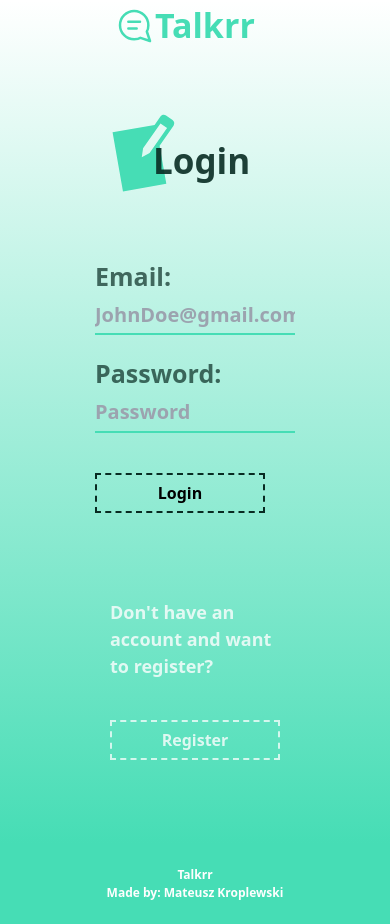
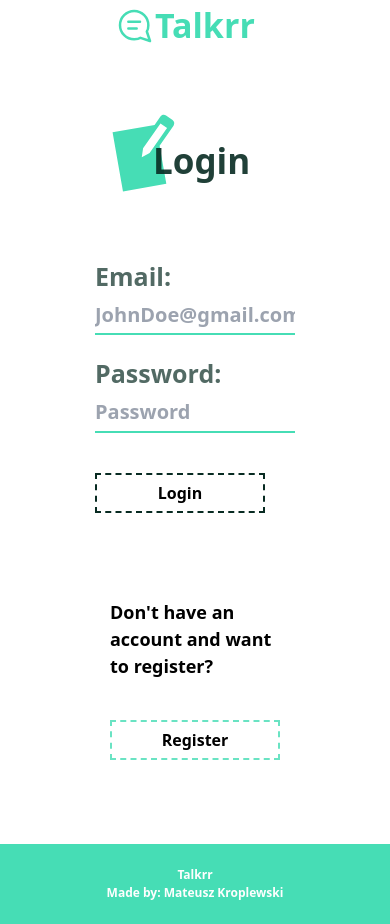
Before and after one commit to Kroplewski-M/Talkrr, a React (Vite) app: page /login in a window 390 px wide. Built offline with nearby package versions, Linux system fonts and the light colour scheme.

Commit message:
login page is now responsive

```diff
--- a/src/components/LoginForm.tsx
+++ b/src/components/LoginForm.tsx
@@ -10,7 +10,7 @@ export const LoginForm = ()=>{
                 <label htmlFor="password" className="block font-semibold text-primaryText/70 text-[25px]">Password:</label>
                 <input type="password" name="password" id="password" placeholder="Password" className="bg-accent/0 font-semibold border-b-accent border-b-2 w-[200px] focus:outline-0 text-[20px] h-[40px]"/>
 
-                <button type="submit" className="block w-[170px] h-[40px] font-semibold border-primaryText border-dashed border-2 relative z-50 mt-10 hover:font-bold hover:text-primaryText/80">Login</button>
+                <button type="submit" className="block w-[170px] h-[40px] font-semibold border-primaryText border-dashed border-2 relative z-50 mt-10 hover:font-bold hover:text-primaryText/80 hover:shadow-xl">Login</button>
             </form>
         </section>
     )
--- a/src/pages/Home.tsx
+++ b/src/pages/Home.tsx
@@ -6,7 +6,7 @@ import { Messaging } from "../components/svg/Messaging"
 export const Home = ()=>{
 
     return(
-        <section className="w-[100vw] min-h-[100vh] bg-background animate-fadeIn">
+        <section className="w-[100vw] min-h-[100vh] bg-background animate-fadeIn pb-16">
             <div className="w-[100vw] mx-auto md:w-[700px] ">
                 <h1 className="font-bold text-[50px] text-accent text-center mt-16
                 md:text-[90px] md:text-left">Talkrr</h1>
@@ -42,19 +42,23 @@ export const Home = ()=>{
             <div className="mt-10 md:mt-16 w-[200px] mx-auto text-primaryText md:w-[500px] md:flex md:space-x-5">
                 <div className="">
                     <p className="text-center md:text-left font-semibold mb-[10px]">Create an account now! and start chatting.</p>
+                    <Link to="/register">
                         <button
                         className="w-[100%] md:w-[250px] h-[100%] md:h-[50px] mt-[10px] bg-secondaryButton border-2 border-dashed hover:border-solid border-primaryButton rounded-sm text-primaryText font-light hover:font-normal"
                         >
                         Register!
                         </button>
+                    </Link>
                 </div>
                 <div className="">
                     <p className="text-center md:text-left font-semibold mt-5 md:mt-0 mb-[10px]">Or log back in to your accountand continue talking!</p>
+                    <Link to="/login">
                         <button
                         className="w-[100%] h-[100%] md:w-[250px] md:h-[50px] mt-[10px] bg-secondaryButton border-2 border-dashed hover:border-solid border-primaryButton rounded-sm text-primaryText font-light hover:font-normal"
                         >
                         Login
                         </button>
+                    </Link>
 
                 </div>
             </div>
--- a/src/pages/Login.tsx
+++ b/src/pages/Login.tsx
@@ -2,10 +2,13 @@ import { LoginForm } from "../components/LoginForm"
 import { Logo } from "../components/svg/Logo"
 import { Link } from "react-router-dom"
 import { LoginIcon } from "../components/svg/LoginIcon"
+import { User } from "../components/svg/User"
 
 export const Login = ()=>{
     return(
-        <section className="min-h-[100vh] w-[100vw] bg-gradient-to-t from-accent pb-10">
+        <section className="min-h-[100vh] w-[100vw] pb-16">
+            <div className="md:flex ">
+                <div className="md:w-[50vw]">
                     <Link to="/">
                         <div className="hover:cursor-pointer flex w-[200px] mx-auto">
                             <div className="flex self-center ml-5">
@@ -14,19 +17,32 @@ export const Login = ()=>{
                             <h1 className="text-accent font-bold text-[34px] flex self-center">Talkrr</h1>
                         </div>
                     </Link>
-            <div className="mt-16 flex -space-x-8 w-[180px] mx-auto">
+                    <div className="mt-16 flex -space-x-8 w-[180px] mx-auto hover:cursor-pointer">
                         <div className="rotate-[-10deg]">
                             <LoginIcon width={80} height={80} fill="#46ddb5" />
                         </div>
                         <p className="font-bold text-center text-primaryText/90 text-[35px] pt-5 z-10">Login</p>
                     </div>
                     <LoginForm />
-            <div className=" mt-16 w-[170px] mx-auto">
-                <p className="text-secondaryText/80 font-semibold text-[18px]">Don't have an account and want to register?</p>
+                    <div className=" mt-16 w-[170px] mx-auto ">
+                        <p className="text-primary/60 font-semibold text-[18px]">Don't have an account and want to register?</p>
                         <div className="w-[170px] h-[40px]">
-                    <button className="block w-[170px] h-[40px] font-semibold border-secondaryButton/80 border-dashed border-2 relative z-50 mt-10 hover:font-bold text-secondaryText/80">Register</button>
+                            <button className="block w-[170px] h-[40px] font-semibold border-accent/80 border-dashed border-2 relative z-50 mt-10 hover:font-bold text-primary/80 hover:shadow-xl">Register</button>
                         </div>
 
+                    </div>
+
+                </div>
+                <div className="hidden md:inline md:w-[50vw] md:h-[100vh] relative ">
+                    <div className="bg-[url('./assets/loginBg.jpg')] absolute w-[100%] h-[100%] bg-cover grayscale"></div>
+                    <div className="w-[100%] h-[100%] grid place-content-center bg-navBg/60 rounded-md z-50 relative">
+                        <div className="w-[100px] h-[100px] mx-auto mb-[30px] -mt-16">
+                            <User width={100} height={100} outline="#333333"/>
+                        </div>
+                        <p className=" text-[25px] font-semilight">Login to you're account and continue messaging now!</p>
+
+                    </div>
+                </div>
             </div>
         </section>
     )
```
Also changed, not shown: src/components/svg/User.tsx (added, +11 -0 lines), src/assets/loginBg.jpg (added). Lines whose indentation alone changed are shown as unchanged.
